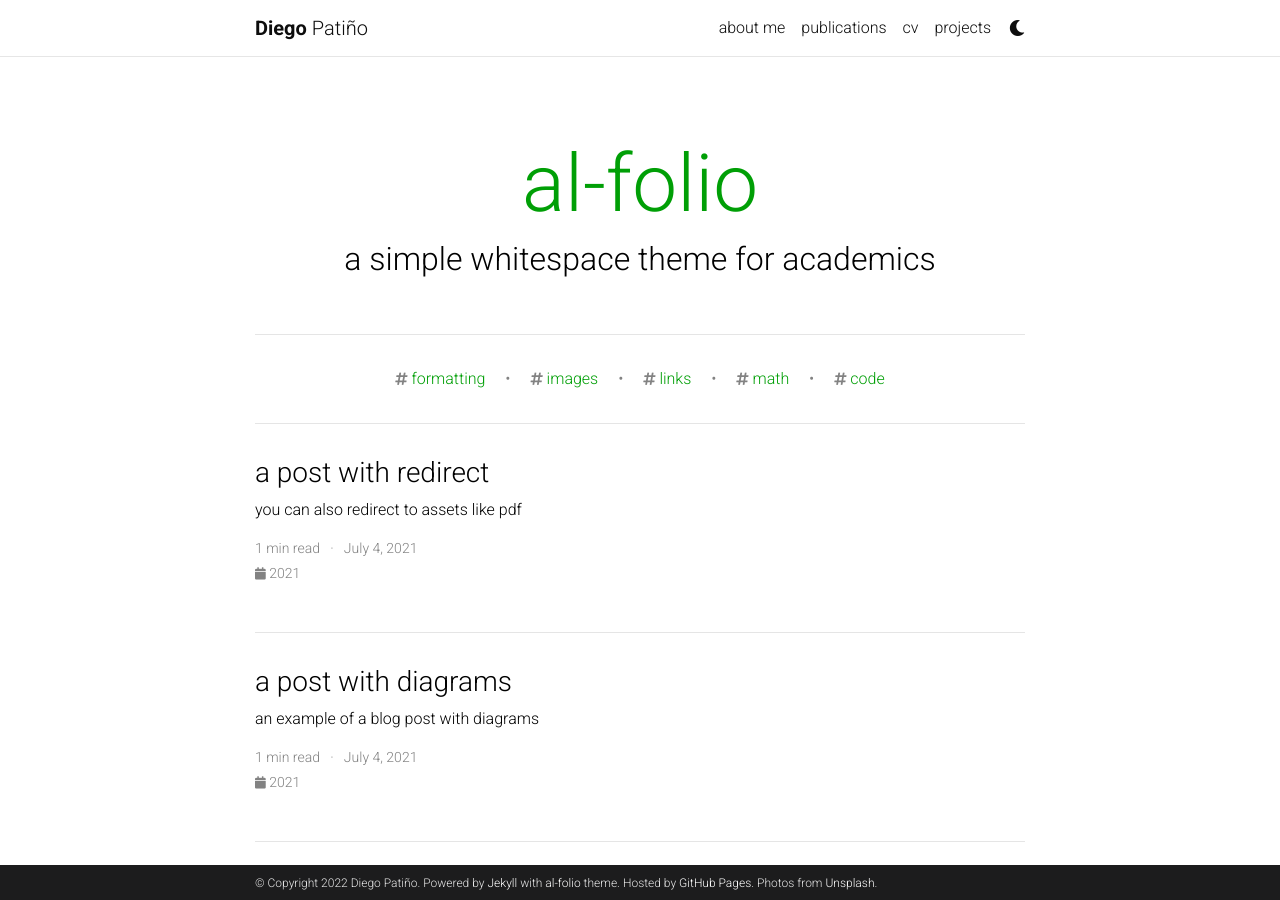
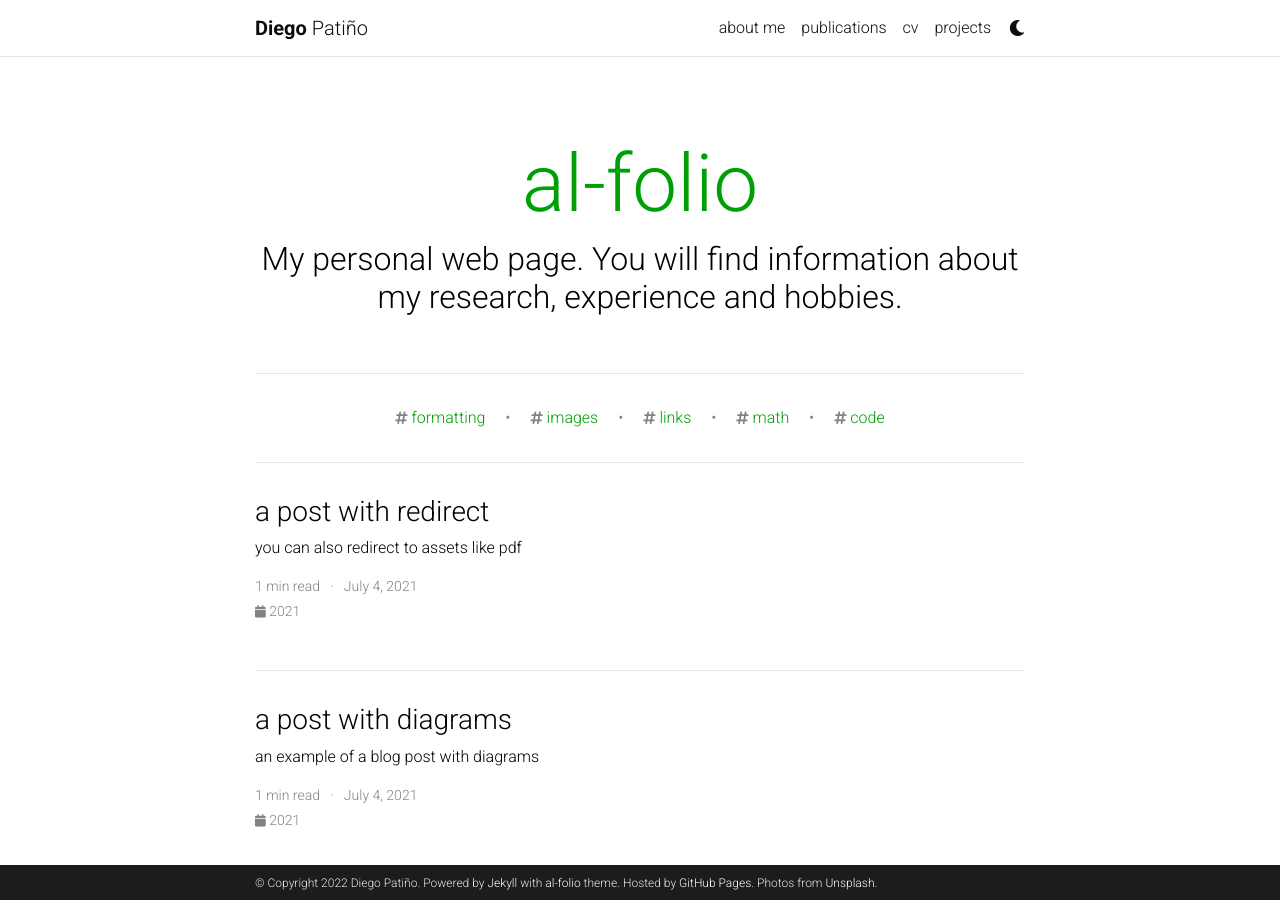
Before and after one commit to dipaco/personal-web, a Jekyll site: the page built from blog/index.html, in a window 1280 px wide and 900 px high. Built offline with Jekyll 4.4.1, drawn with Linux system fonts in a browser that asks for light colours; the list of posts is cut into pages by our own code; comment, search, counter and statistics services are not loaded; a style sheet for code colours, icons or effects is not loaded.

Commit message:
Updating page metadata

```diff
--- a/_config.yml
+++ b/_config.yml
@@ -8,7 +8,7 @@ middle_name:
 last_name: Patiño
 email:
 description: > # the ">" symbol means to ignore newlines until "footer_text:"
-  A simple, whitespace theme for academics. Based on [*folio](https://github.com/bogoli/-folio) design.
+  My personal web page. You will find information about my research, experience and hobbies.
 footer_text: >
   Powered by <a href="https://jekyllrb.com/" target="_blank">Jekyll</a> with <a href="https://github.com/alshedivat/al-folio">al-folio</a> theme.
   Hosted by <a href="https://pages.github.com/" target="_blank">GitHub Pages</a>.
@@ -112,7 +112,7 @@ bing_site_verification:  # out your bing-site-verification ID (Bing Webmaster)
 
 blog_name: al-folio # blog_name will be displayed in your blog page
 blog_nav_title:  # your blog must have a title for it to be displayed in the nav bar
-blog_description: a simple whitespace theme for academics
+blog_description: My personal web page. You will find information about my research, experience and hobbies.
 permalink: /blog/:year/:title/
 
 # Pagination
```
